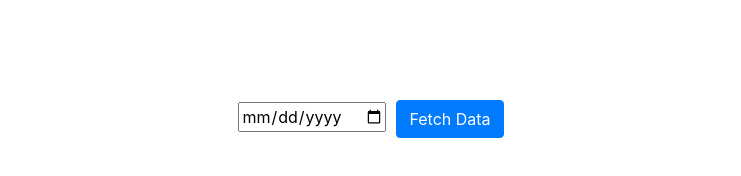
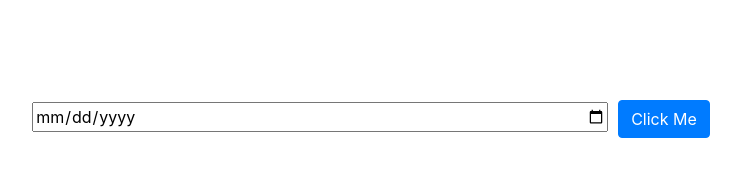
Before and after one commit to srija1202/Day15Assignment, a plain HTML site: page index.html in a window 1280 px wide. Shown: the whole page, without its empty margins (269-1010 px from the left). Drawn offline with nearby package versions, Linux system fonts and the light colour scheme.

Commit message:
fix comment

```diff
--- a/index.css
+++ b/index.css
@@ -11,3 +11,7 @@ button {
 .result {
     margin-bottom: 2px;
 }
+
+#dob{
+    width:45%;
+}
--- a/script.js
+++ b/script.js
@@ -2,12 +2,13 @@
 const inputdate = document.createElement("input");
 inputdate.setAttribute("type","date");
 inputdate.setAttribute("id","dob");
+inputdate.className = 'dob'
 
 // Create button element
 const button = document.createElement("button");
 button.setAttribute("type","button");
 button.className = "btn btn-primary";
-button.innerHTML = "Fetch Data";
+button.innerHTML = "Click Me";
 button.addEventListener("click", get_date);
 
 // Create div element
```
